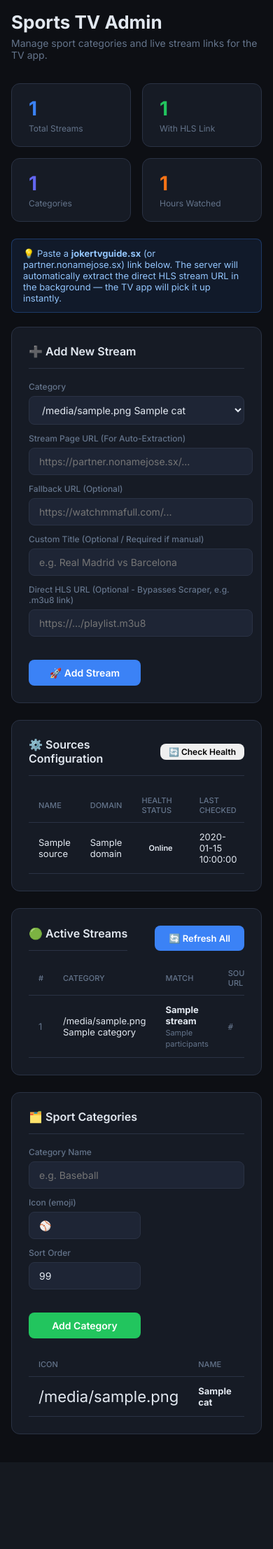
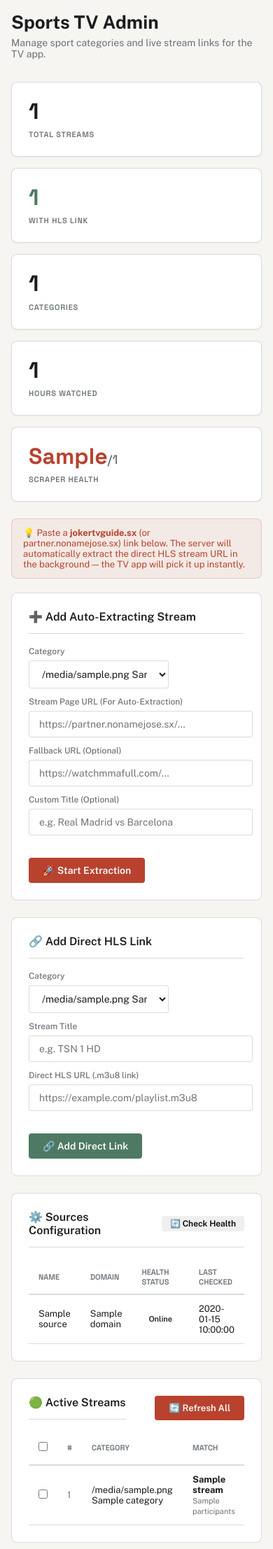
Before and after one commit to sanket-gr/sports_tv, a FastAPI app: template backend/templates/admin.html in a window 390 px wide. Shown: the top 2214 px of the page at 70% size. Before the commit the page ends 2050 px from the top, so only its background shows below. Run offline with FastAPI, Linux system fonts and the light colour scheme; the template is opened without the code that fills it: most values are stand-ins (such as "Sample title", 1, 10 or a date in 2020).

Commit message:
Implement bulk delete, split direct HLS stream form panel, and add mobile app deep link routing

```diff
--- a/backend/main.py
+++ b/backend/main.py
@@ -31,6 +31,7 @@ from fastapi import FastAPI, Depends, Request, Form, BackgroundTasks, HTTPExcept
 from fastapi.security import HTTPBasic, HTTPBasicCredentials
 from fastapi.responses import HTMLResponse, RedirectResponse, JSONResponse
 from fastapi.templating import Jinja2Templates
+from fastapi.staticfiles import StaticFiles
 import secrets
 from sqlalchemy.orm import Session
 import asyncio
@@ -77,6 +78,9 @@ async def stream_refresh_worker(app: FastAPI):
             ).all()
 
             for stream in stale_streams:
+                # Skip direct HLS links
+                if stream.source_url == stream.hls_url or (stream.source_url and ".m3u8" in stream.source_url.lower()):
+                    continue
                 # If it's missing updated_at, or it's been > 15 minutes
                 if not stream.hls_updated_at or (now - stream.hls_updated_at).total_seconds() > 900:
                     logger.info(f"Auto-refreshing stale stream {stream.id}: {stream.title}")
@@ -169,6 +173,10 @@ async def lifespan(app: FastAPI):
 
 app = FastAPI(title="Sports TV Admin API", version="1.0.0", lifespan=lifespan)
 
+# Serve APKs statically
+APKS_DIR = Path(__file__).parent / "apks"
+app.mount("/apks", StaticFiles(directory=str(APKS_DIR)), name="apks")
+
 security = HTTPBasic(auto_error=False)
 
 def get_current_admin(credentials: Optional[HTTPBasicCredentials] = Depends(security)):
@@ -233,6 +241,10 @@ def admin_dashboard(
     total_seconds = db.query(func.sum(WatchAnalytics.duration_seconds)).scalar() or 0
     total_hours = round(total_seconds / 3600, 1)
 
+    # Calculate source health metrics for dashboard
+    online_sources = sum(1 for s in sources if s.last_health_status == "Online")
+    total_sources = len(sources)
+
     return templates.TemplateResponse(
         request=request,
         name="admin.html",
@@ -240,7 +252,9 @@ def admin_dashboard(
             "categories": categories,
             "streams": streams,
             "sources": sources,
-            "total_hours": total_hours
+            "total_hours": total_hours,
+            "online_sources": online_sources,
+            "total_sources": total_sources
         },
     )
 
@@ -418,17 +432,37 @@ def delete_stream(
     return RedirectResponse("/admin", status_code=303)
 
 
+@app.post("/admin/streams/bulk-delete")
+async def bulk_delete_streams(
+    request: Request,
+    db: Session = Depends(get_db),
+    authenticated: bool = Depends(get_current_admin),
+):
+    """Delete multiple streams at once."""
+    form_data = await request.form()
+    stream_ids = [int(x) for x in form_data.getlist("stream_ids") if str(x).isdigit()]
+    if stream_ids:
+        db.query(Stream).filter(Stream.id.in_(stream_ids)).delete(synchronize_session=False)
+        db.commit()
+    return RedirectResponse("/admin", status_code=303)
+
+
 @app.post("/admin/streams/refresh-all")
 def refresh_all_streams(
+    request: Request,
     background_tasks: BackgroundTasks,
     db: Session = Depends(get_db),
     authenticated: bool = Depends(get_current_admin),
 ):
     """Re-run extraction for all streams."""
     streams = db.query(Stream).filter(Stream.source_url != "").all()
+    browser = getattr(request.app.state, "browser", None)
     for stream in streams:
+        # Skip direct HLS links
+        if stream.source_url == stream.hls_url or (stream.source_url and ".m3u8" in stream.source_url.lower()):
+            continue
         stream.title = "Re-extracting..."
-        background_tasks.add_task(_run_extraction, stream.id, stream.source_url)
+        background_tasks.add_task(_run_extraction, stream.id, stream.source_url, stream.fallback_url or "", browser)
     db.commit()
     return RedirectResponse("/admin", status_code=303)
 
@@ -436,6 +470,7 @@ def refresh_all_streams(
 @app.post("/admin/streams/{stream_id}/refresh")
 def refresh_stream(
     stream_id: int,
+    request: Request,
     background_tasks: BackgroundTasks,
     db: Session = Depends(get_db),
     authenticated: bool = Depends(get_current_admin),
@@ -443,9 +478,16 @@ def refresh_stream(
     """Re-run extraction for an existing stream (e.g., to get a fresh token)."""
     stream = db.query(Stream).filter_by(id=stream_id).first()
     if stream:
+        if stream.source_url == stream.hls_url or (stream.source_url and ".m3u8" in stream.source_url.lower()):
+            # For direct streams, refresh simply updates hls_updated_at to keep it fresh
+            stream.hls_updated_at = datetime.utcnow()
+            db.commit()
+            return RedirectResponse("/admin", status_code=303)
+
         stream.title = "Re-extracting..."
         db.commit()
-        background_tasks.add_task(_run_extraction, stream_id, stream.source_url)
+        browser = getattr(request.app.state, "browser", None)
+        background_tasks.add_task(_run_extraction, stream_id, stream.source_url, stream.fallback_url or "", browser)
     return RedirectResponse("/admin", status_code=303)
 
 
@@ -601,6 +643,17 @@ async def hls_proxy(
     )
 
 
+
+@app.get("/api/version")
+def api_version(request: Request, platform: str = "tv"):
+    base_url = str(request.base_url)
+    apk_filename = "tv.apk" if platform == "tv" else "mobile.apk"
+    return {
+        "version_code": 2,
+        "version_name": "1.1",
+        "apk_url": f"{base_url}apks/{apk_filename}",
+        "release_notes": "In-app self-update checker added."
+    }
 
 @app.get("/api/categories")
 def api_categories(db: Session = Depends(get_db)):
--- a/backend/templates/admin.html
+++ b/backend/templates/admin.html
@@ -4,27 +4,27 @@
 <meta charset="UTF-8">
 <meta name="viewport" content="width=device-width, initial-scale=1.0">
 <title>Sports TV – Admin Panel</title>
-<link href="https://fonts.googleapis.com/css2?family=Inter:wght@300;400;500;600;700&display=swap" rel="stylesheet">
+<link href="https://fonts.googleapis.com/css2?family=Public+Sans:wght@300;400;500;600;700&family=Space+Grotesk:wght@400;500;600;700&display=swap" rel="stylesheet">
 <style>
   :root {
-    --bg:        #0d0f14;
-    --surface:   #161b25;
-    --surface2:  #1e2535;
-    --border:    #2a3244;
-    --accent:    #3b82f6;
-    --accent2:   #6366f1;
-    --green:     #22c55e;
-    --red:       #ef4444;
-    --orange:    #f97316;
-    --text:      #e2e8f0;
-    --muted:     #64748b;
-    --radius:    12px;
+    --bg:          #F7F5F2; /* Warm limestone */
+    --surface:     #FFFFFF; /* White card surface */
+    --surface2:    #EBEAE6; /* Warm grey/cream secondary surface */
+    --border:      rgba(108, 114, 120, 0.25); /* Slate borders */
+    --accent:      #B8422E; /* Boston Clay tertiary accent */
+    --accent2:     #6C7278; /* Slate */
+    --green:       #4E7A63; /* Forest green */
+    --red:         #B8422E; /* Boston Clay */
+    --orange:      #C87A53; /* Warm clay orange */
+    --text:        #1A1C1E; /* Deep ink for text */
+    --muted:       #6C7278; /* Slate for muted captions */
+    --radius:      8px;     /* Shape rounding */
   }
   *, *::before, *::after { box-sizing: border-box; margin: 0; padding: 0; }
   body {
     background: var(--bg);
     color: var(--text);
-    font-family: 'Inter', sans-serif;
+    font-family: 'Public Sans', sans-serif;
     min-height: 100vh;
   }
 
@@ -85,8 +83,8 @@
   .form-group { display: flex; flex-direction: column; gap: 6px; flex: 1; min-width: 160px; }
   .form-group label { font-size: 12px; color: var(--muted); font-weight: 500; }
   .form-group input, .form-group select {
-    background: var(--surface2); border: 1px solid var(--border);
-    color: var(--text); border-radius: 8px;
+    background: var(--surface); border: 1px solid var(--border);
+    color: var(--text); border-radius: 4px;
     padding: 10px 14px; font-size: 14px; font-family: inherit;
     transition: border-color 0.15s;
   }
@@ -95,12 +93,12 @@
   }
   .form-group input.wide { min-width: 320px; }
   .btn {
-    padding: 10px 20px; border-radius: 8px; border: none;
+    padding: 10px 20px; border-radius: 4px; border: none;
     font-size: 14px; font-weight: 600; cursor: pointer;
     font-family: inherit; transition: all 0.15s; white-space: nowrap;
   }
   .btn-primary  { background: var(--accent);  color: #fff; }
-  .btn-primary:hover  { background: #2563eb; }
+  .btn-primary:hover  { background: #9C3120; }
   .btn-success  { background: var(--green);   color: #fff; }
   .btn-danger   { background: transparent; color: var(--red); border: 1px solid var(--red); padding: 6px 14px; font-size: 12px; }
   .btn-danger:hover   { background: var(--red); color: #fff; }
@@ -112,8 +110,9 @@
   table { width: 100%; border-collapse: collapse; font-size: 13px; }
   thead th {
     text-align: left; padding: 10px 14px;
-    color: var(--muted); font-weight: 500; font-size: 11px; text-transform: uppercase;
-    border-bottom: 1px solid var(--border);
+    color: var(--muted); font-weight: 600; font-size: 11px; text-transform: uppercase;
+    border-bottom: 2px solid var(--border);
+    font-family: 'Space Grotesk', sans-serif;
   }
   tbody tr { border-bottom: 1px solid var(--border); transition: background 0.1s; }
   tbody tr:hover { background: var(--surface2); }
@@ -203,19 +202,48 @@
   .actions { display: flex; gap: 8px; }
 
   /* ── Stats row ── */
-  .stats { display: flex; gap: 16px; margin-bottom: 24px; flex-wrap: wrap; }
+  .stats {
+    display: grid;
+    grid-template-columns: repeat(auto-fit, minmax(180px, 1fr));
+    gap: 16px;
+    margin-bottom: 24px;
+  }
   .stat-card {
-    background: var(--surface); border: 1px solid var(--border);
-    border-radius: var(--radius); padding: 18px 24px;
-    display: flex; flex-direction: column; gap: 4px; flex: 1; min-width: 140px;
+    background: var(--surface);
+    border: 1px solid var(--border);
+    border-radius: var(--radius);
+    padding: 24px;
+    display: flex;
+    flex-direction: column;
+    gap: 8px;
+    transition: all 0.2s ease-in-out;
+    box-shadow: 0 1px 2px rgba(26, 28, 30, 0.05);
   }
-  .stat-card .value { font-size: 28px; font-weight: 700; }
-  .stat-card .label { font-size: 12px; color: var(--muted); }
+  .stat-card:hover {
+    transform: translateY(-2px);
+    border-color: var(--accent);
+    box-shadow: 0 4px 12px rgba(26, 28, 30, 0.08);
+  }
+  .stat-card .value {
+    font-size: 32px;
+    font-weight: 700;
+    line-height: 1.1;
+    color: var(--text);
+    font-family: 'Space Grotesk', sans-serif;
+  }
+  .stat-card .label {
+    font-size: 11px;
+    color: var(--muted);
+    font-weight: 600;
+    text-transform: uppercase;
+    letter-spacing: 0.8px;
+    font-family: 'Space Grotesk', sans-serif;
+  }
 
   /* ── Notification ── */
   .notice {
-    background: rgba(59,130,246,.1); border: 1px solid rgba(59,130,246,.3);
-    color: #93c5fd; border-radius: 8px; padding: 12px 16px;
+    background: rgba(184, 66, 46, 0.06); border: 1px solid rgba(184, 66, 46, 0.2);
+    color: var(--accent); border-radius: var(--radius); padding: 12px 16px;
     font-size: 13px; margin-bottom: 20px;
   }
 
@@ -251,23 +279,29 @@
 
     <!-- Stats -->
     <div class="stats">
-      <div class="stat-card">
-        <div class="value" style="color: var(--accent);">{{ streams | length }}</div>
+      <div class="stat-card" id="stat-total-streams">
+        <div class="value">{{ streams | length }}</div>
         <div class="label">Total Streams</div>
       </div>
-      <div class="stat-card">
+      <div class="stat-card" id="stat-hls-streams">
         <div class="value" style="color: var(--green);">
           {{ streams | selectattr('hls_url') | list | length }}
         </div>
         <div class="label">With HLS Link</div>
       </div>
-      <div class="stat-card">
-        <div class="value" style="color: var(--accent2);">{{ categories | length }}</div>
+      <div class="stat-card" id="stat-categories">
+        <div class="value">{{ categories | length }}</div>
         <div class="label">Categories</div>
       </div>
-      <div class="stat-card">
-        <div class="value" style="color: var(--orange);">{{ total_hours }}</div>
+      <div class="stat-card" id="stat-hours-watched">
+        <div class="value">{{ total_hours }}</div>
         <div class="label">Hours Watched</div>
+      </div>
+      <div class="stat-card" id="stat-scraper-health">
+        <div class="value" style="color: var(--accent);">
+          {{ online_sources }}<span style="font-size: 18px; color: var(--muted); font-weight: 500;">/{{ total_sources }}</span>
+        </div>
+        <div class="label">Scraper Health</div>
       </div>
     </div>
 
@@ -276,12 +310,12 @@
       automatically extract the direct HLS stream URL in the background — the TV app will pick it up instantly.
     </div>
 
-    <!-- Add Stream Form -->
+    <!-- Add Auto-Extracting Stream Form -->
     <div class="panel">
-      <div class="panel-title">➕ Add New Stream</div>
+      <div class="panel-title">➕ Add Auto-Extracting Stream</div>
       <form method="post" action="/admin/streams">
         <div class="form-row" style="margin-bottom: 12px;">
-          <div class="form-group">
+          <div class="form-group" style="max-width: 200px;">
             <label>Category</label>
             <select name="category_id" required>
               {% for cat in categories %}
@@ -302,18 +336,44 @@
         </div>
         <div class="form-row">
           <div class="form-group" style="flex:3;">
-            <label>Custom Title (Optional / Required if manual)</label>
+            <label>Custom Title (Optional)</label>
             <input type="text" name="title" class="wide"
                    placeholder="e.g. Real Madrid vs Barcelona">
           </div>
-          <div class="form-group" style="flex:5;">
-            <label>Direct HLS URL (Optional - Bypasses Scraper, e.g. .m3u8 link)</label>
+          <div class="form-group" style="flex:none;">
+            <label>&nbsp;</label>
+            <button type="submit" class="btn btn-primary">🚀 Start Extraction</button>
+          </div>
+        </div>
+      </form>
+    </div>
+
+    <!-- Add Direct Stream Form -->
+    <div class="panel">
+      <div class="panel-title">🔗 Add Direct HLS Link</div>
+      <form method="post" action="/admin/streams">
+        <div class="form-row">
+          <div class="form-group" style="max-width: 200px;">
+            <label>Category</label>
+            <select name="category_id" required>
+              {% for cat in categories %}
+                <option value="{{ cat.id }}">{{ cat.icon }} {{ cat.name }}</option>
+              {% endfor %}
+            </select>
+          </div>
+          <div class="form-group" style="flex:2;">
+            <label>Stream Title</label>
+            <input type="text" name="title" class="wide"
+                   placeholder="e.g. TSN 1 HD" required>
+          </div>
+          <div class="form-group" style="flex:4;">
+            <label>Direct HLS URL (.m3u8 link)</label>
             <input type="url" name="hls_url" class="wide"
-                   placeholder="https://.../playlist.m3u8">
+                   placeholder="https://example.com/playlist.m3u8" required>
           </div>
           <div class="form-group" style="flex:none;">
             <label>&nbsp;</label>
-            <button type="submit" class="btn btn-primary">🚀 Add Stream</button>
+            <button type="submit" class="btn btn-success">🔗 Add Direct Link</button>
           </div>
         </div>
       </form>
@@ -367,15 +427,19 @@
     <div class="panel">
       <div class="panel-header" style="display:flex; justify-content:space-between; align-items:center; margin-bottom: 15px;">
         <div class="panel-title" style="margin-bottom:0;">🟢 Active Streams</div>
-        <form method="post" action="/admin/streams/refresh-all">
-            <button type="submit" class="btn btn-primary" style="font-size: 13px;">🔄 Refresh All</button>
-        </form>
+        <div style="display:flex; gap:10px; align-items:center;">
+          <button id="btn-bulk-delete" onclick="deleteSelectedStreams()" class="btn btn-danger" style="font-size: 13px; display: none;">🗑️ Delete Selected</button>
+          <form method="post" action="/admin/streams/refresh-all">
+              <button type="submit" class="btn btn-primary" style="font-size: 13px;">🔄 Refresh All</button>
+          </form>
+        </div>
       </div>
       {% if streams %}
       <div class="table-wrap">
         <table>
           <thead>
             <tr>
+              <th style="width: 40px; text-align: center;"><input type="checkbox" id="select-all"></th>
               <th>#</th>
               <th>Category</th>
               <th>Match</th>
@@ -388,6 +452,7 @@
           <tbody>
             {% for s in streams %}
             <tr data-stream-id="{{ s.id }}">
+              <td style="text-align: center;"><input type="checkbox" name="stream_ids" value="{{ s.id }}" class="stream-checkbox"></td>
               <td style="color:var(--muted);">{{ s.id }}</td>
               <td>{{ s.category.icon if s.category else '' }} {{ s.category.name if s.category else '—' }}</td>
               <td class="title-cell">
@@ -643,6 +708,70 @@
   }
 
   setInterval(formatTimestamps, 30000);
+
+  // Bulk deletion functionality
+  function deleteSelectedStreams() {
+    const checkedBoxes = document.querySelectorAll('.stream-checkbox:checked');
+    if (checkedBoxes.length === 0) {
+      alert('Please select at least one stream to delete.');
+      return;
+    }
+    if (!confirm(`Are you sure you want to delete ${checkedBoxes.length} selected stream(s)?`)) {
+      return;
+    }
+
+    // Create form dynamically to submit POST request
+    const form = document.createElement('form');
+    form.method = 'POST';
+    form.action = '/admin/streams/bulk-delete';
+
+    checkedBoxes.forEach(cb => {
+      const input = document.createElement('input');
+      input.type = 'hidden';
+      input.name = 'stream_ids';
+      input.value = cb.value;
+      form.appendChild(input);
+    });
+
+    document.body.appendChild(form);
+    form.submit();
+  }
+
+  document.addEventListener('DOMContentLoaded', () => {
+    const selectAll = document.getElementById('select-all');
+    const checkboxes = document.querySelectorAll('.stream-checkbox');
+    const bulkDeleteBtn = document.getElementById('btn-bulk-delete');
+
+    function updateBulkDeleteVisibility() {
+      const checkedCount = document.querySelectorAll('.stream-checkbox:checked').length;
+      if (checkedCount > 0) {
+        bulkDeleteBtn.style.display = 'inline-block';
+        bulkDeleteBtn.textContent = `🗑️ Delete Selected (${checkedCount})`;
+      } else {
+        bulkDeleteBtn.style.display = 'none';
+      }
+    }
+
+    if (selectAll) {
+      selectAll.addEventListener('change', (e) => {
+        checkboxes.forEach(cb => {
+          cb.checked = e.target.checked;
+        });
+        updateBulkDeleteVisibility();
+      });
+    }
+
+    checkboxes.forEach(cb => {
+      cb.addEventListener('change', () => {
+        if (!cb.checked && selectAll) {
+          selectAll.checked = false;
+        } else if (selectAll && document.querySelectorAll('.stream-checkbox:checked').length === checkboxes.length) {
+          selectAll.checked = true;
+        }
+        updateBulkDeleteVisibility();
+      });
+    });
+  });
 </script>
 </body>
 </html>
```
Also changed, not shown: other parts of backend/templates/admin.html (+11 -13 lines), android_tv_app/mobile/src/main/AndroidManifest.xml (+9 -0 lines), backend/tests/test_api.py (+59 -0 lines), docs/AWS_DEPLOYMENT.md (added, +167 -0 lines), 2 other files.
